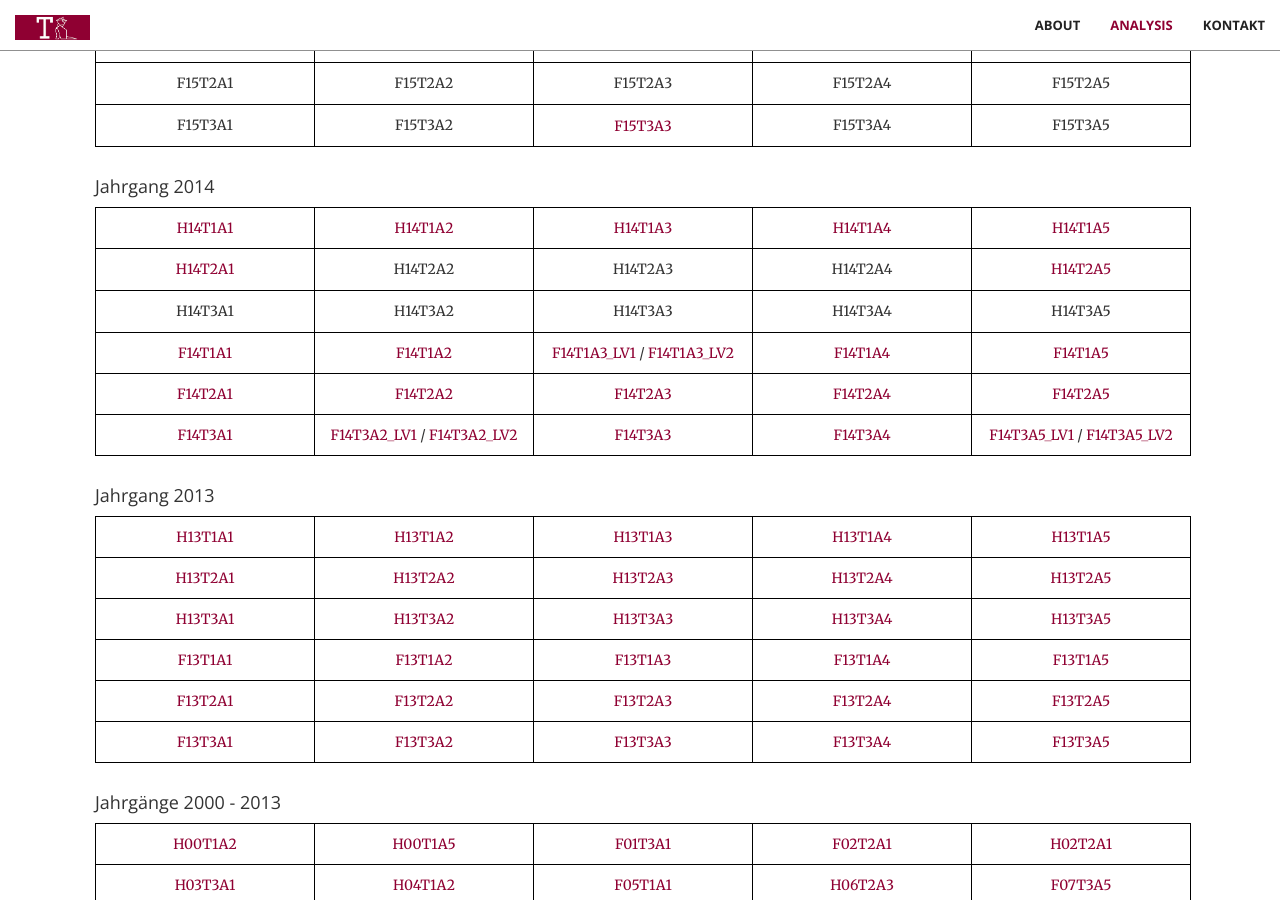
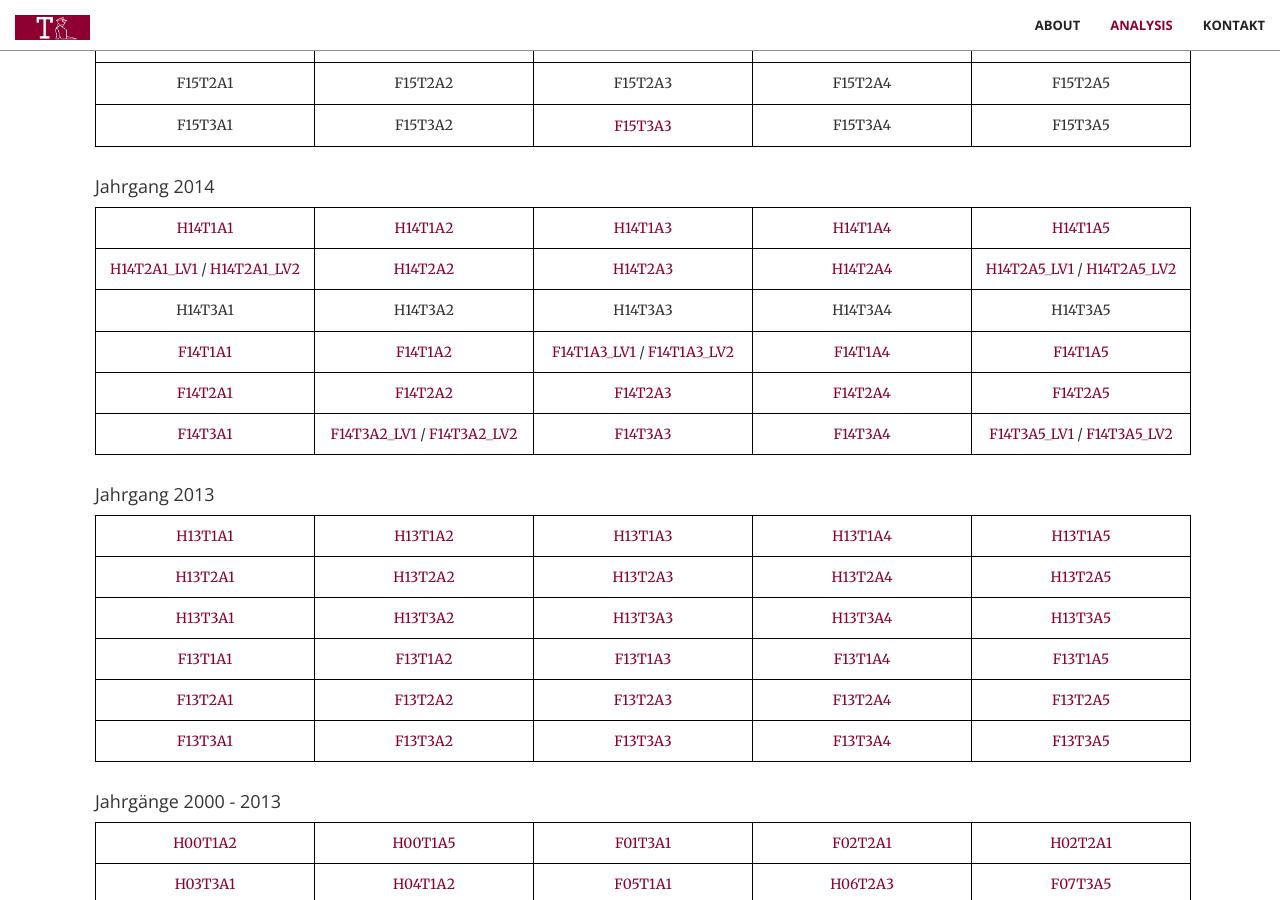
Before and after one commit to trabaldini/trabaldini.github.io, a Jekyll site: the page built from index.html, in a window 1280 px wide and 900 px high, scrolled down 4872 px. Built offline with Jekyll 4.4.1, drawn with Linux system fonts in a browser that asks for light colours; some web fonts are replaced.

Commit message:
Adds H14T2 solutions

```diff
--- a/_includes/math.html
+++ b/_includes/math.html
@@ -1198,19 +1198,23 @@
                             </tr>
                             <tr>
                                 <td style="width:20%">
-                                    <a href="aufg/H14T2A1_RA.pdf" target="_blank">H14T2A1</a>
-                                </td>
-                                <td style="width:20%">
-                                    <p>H14T2A2</p>
-                                </td>
-                                <td style="width:20%">
-                                    <p>H14T2A3</p>
-                                </td>
-                                <td style="width:20%">
-                                    <p>H14T2A4</p>
-                                </td>
-                                <td style="width:20%">
-                                    <a href="aufg/H14T2A5_DGL.pdf" target="_blank">H14T2A5</a>
+                                    <a href="aufg/H14T2A1_FT_LV1.pdf" target="_blank">H14T2A1_LV1</a>
+                                    <span>/</span>
+                                    <a href="aufg/H14T2A1_FT_LV2.pdf" target="_blank">H14T2A1_LV2</a>
+                                </td>
+                                <td style="width:20%">
+                                    <a href="aufg/H14T2A2_FT.pdf" target="_blank">H14T2A2</a>
+                                </td>
+                                <td style="width:20%">
+                                    <a href="aufg/H14T2A3_FT.pdf" target="_blank">H14T2A3</a>
+                                </td>
+                                <td style="width:20%">
+                                    <a href="aufg/H14T2A4_DGL.pdf" target="_blank">H14T2A4</a>
+                                </td>
+                                <td style="width:20%">
+                                    <a href="aufg/H14T2A5_DGL_LV1.pdf" target="_blank">H14T2A5_LV1</a>
+                                    <span>/</span>
+                                    <a href="aufg/H14T2A5_DGL_LV2.pdf" target="_blank">H14T2A5_LV2</a>
                                 </td>
                             </tr>
                             <tr>
```
Also changed, not shown: 9 other files.
